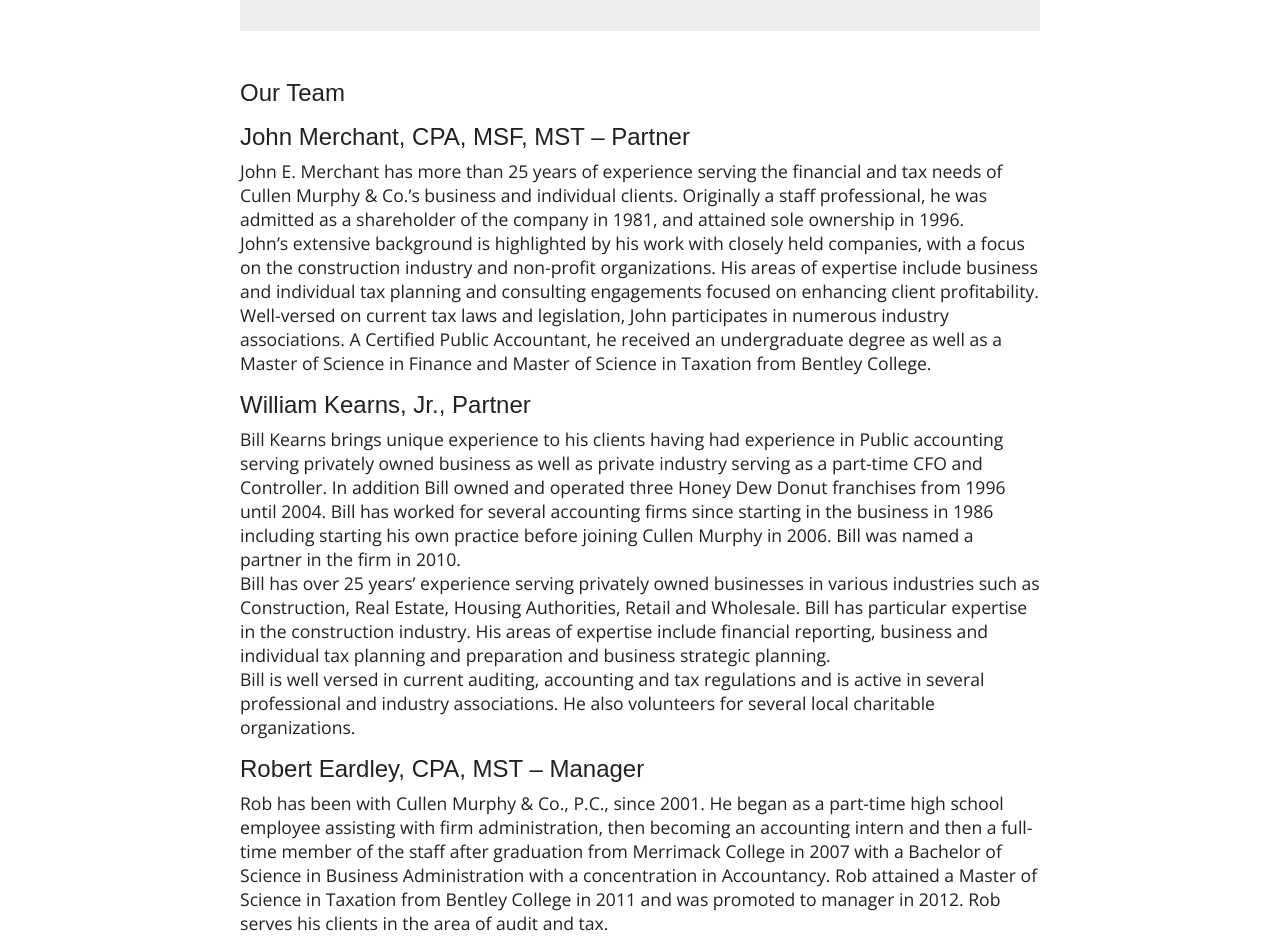
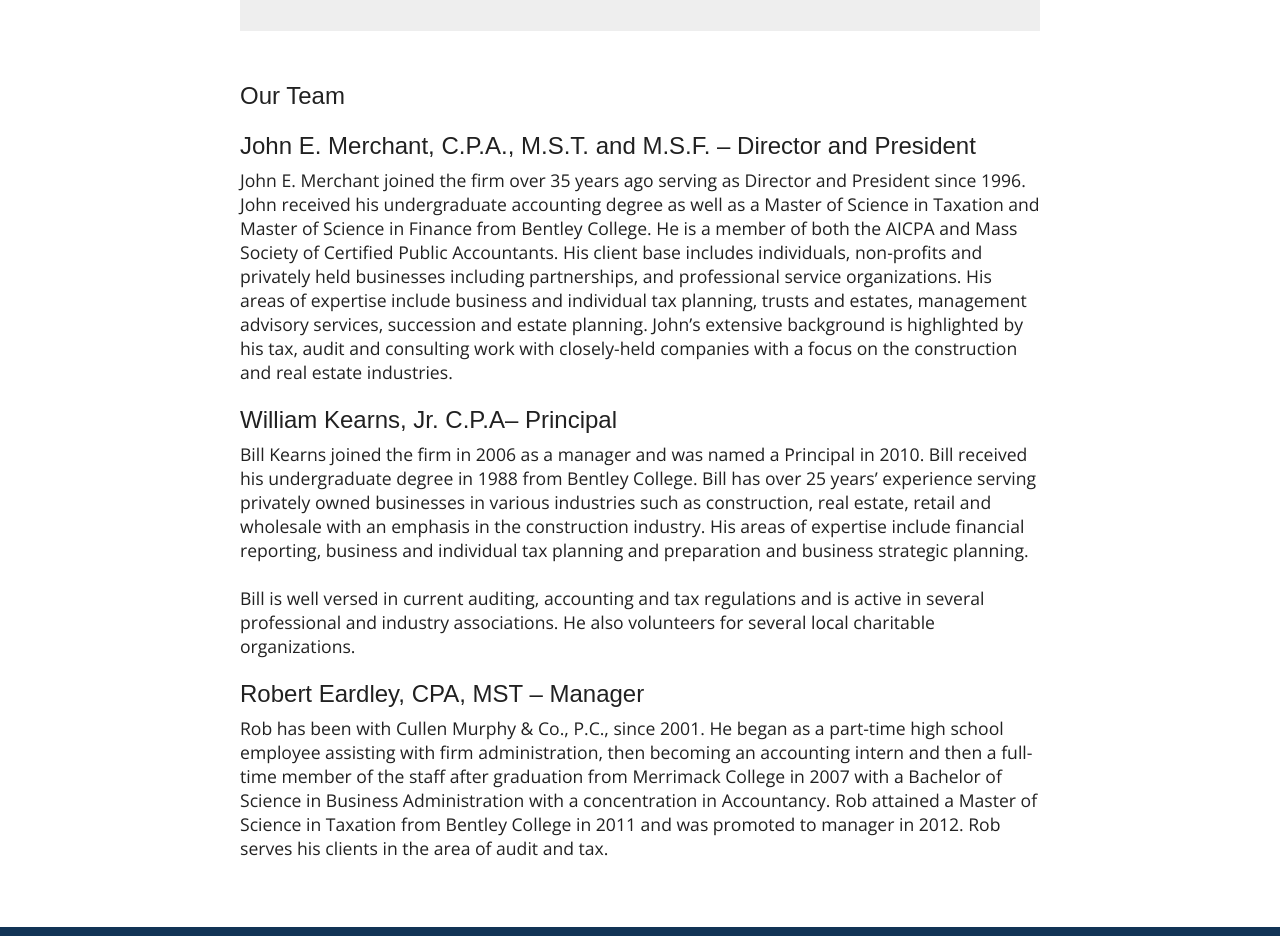
Before and after one commit to row2k/cullen-murphy-co, a React (Create React App) app: page /about in a window 1280 px wide. Shown: the part 411-1347 px from the top of the page. Built offline with nearby package versions, Linux system fonts and the light colour scheme; a web font is replaced by a local one.

Commit message:
change bios

```diff
--- a/src/pages/About.js
+++ b/src/pages/About.js
@@ -17,24 +17,20 @@
             </div>
             <div className="about-bios-text">
               <div className="about-bios-title">
-                John Merchant, CPA, MSF, MST – Partner
+                John E. Merchant, C.P.A., M.S.T. and M.S.F. – Director and President
               </div>
               <div className="about-bios-desc">
-                John E. Merchant has more than 25 years of experience serving the financial and tax needs of Cullen Murphy & Co.’s business and individual clients.  Originally a staff professional, he was admitted as a shareholder of the company in 1981, and attained sole ownership in 1996.
-              <br/>
-                John’s extensive background is highlighted by his work with closely held companies, with a focus on the construction industry and non-profit organizations.  His areas of expertise include business and individual tax planning and consulting engagements focused on enhancing client profitability.  Well-versed on current tax laws and legislation, John participates in numerous industry associations.  A Certified Public Accountant, he received an undergraduate degree as well as a Master of Science in Finance and Master of Science in Taxation from Bentley College.
+                John E. Merchant joined the firm over 35 years ago serving as Director and President since 1996. John received his undergraduate accounting degree as well as a Master of Science in Taxation and Master of Science in Finance from Bentley College. He is a member of both the AICPA and Mass Society of Certified Public Accountants. His client base includes individuals, non-profits and privately held businesses including partnerships, and professional service organizations. His areas of expertise include business and individual tax planning, trusts and estates, management advisory services, succession and estate planning. John’s extensive background is highlighted by his tax, audit and consulting work with closely-held companies with a focus on the construction and real estate industries.
               </div>
             </div>
             <div className="about-bios-text">
               <div className="about-bios-title">
-                William Kearns, Jr., Partner
+                William Kearns, Jr.  C.P.A– Principal
               </div>
               <div className="about-bios-desc">
-                Bill Kearns brings unique experience to his clients having had experience in Public accounting serving privately owned business as well as private industry serving as a part-time CFO and Controller. In addition Bill owned and operated three Honey Dew Donut franchises from 1996 until 2004. Bill has worked for several accounting firms since starting in the business in 1986 including starting his own practice before joining Cullen Murphy in 2006. Bill was named a partner in the firm in 2010.
-                <br/>
-                Bill has over 25 years’ experience serving privately owned businesses in various industries such as Construction, Real Estate, Housing Authorities, Retail and Wholesale. Bill has particular expertise in the construction industry. His areas of expertise include financial reporting, business and individual tax planning and preparation and business strategic planning.
-                <br/>
-                Bill is well versed in current auditing, accounting and tax regulations and is active in several professional and industry associations. He also volunteers for several local charitable organizations.
+               Bill Kearns joined the firm in 2006 as a manager and was named a Principal in 2010. Bill received his undergraduate degree in 1988 from Bentley College. Bill has over 25 years’ experience serving privately owned businesses in various industries such as construction, real estate, retail and wholesale with an emphasis in the construction industry. His areas of expertise include financial reporting, business and individual tax planning and preparation and business strategic planning.
+                <br/><br/>
+                  Bill is well versed in current auditing, accounting and tax regulations and is active in several professional and industry associations. He also volunteers for several local charitable organizations.
               </div>
             </div>
             <div className="about-bios-text">
```
